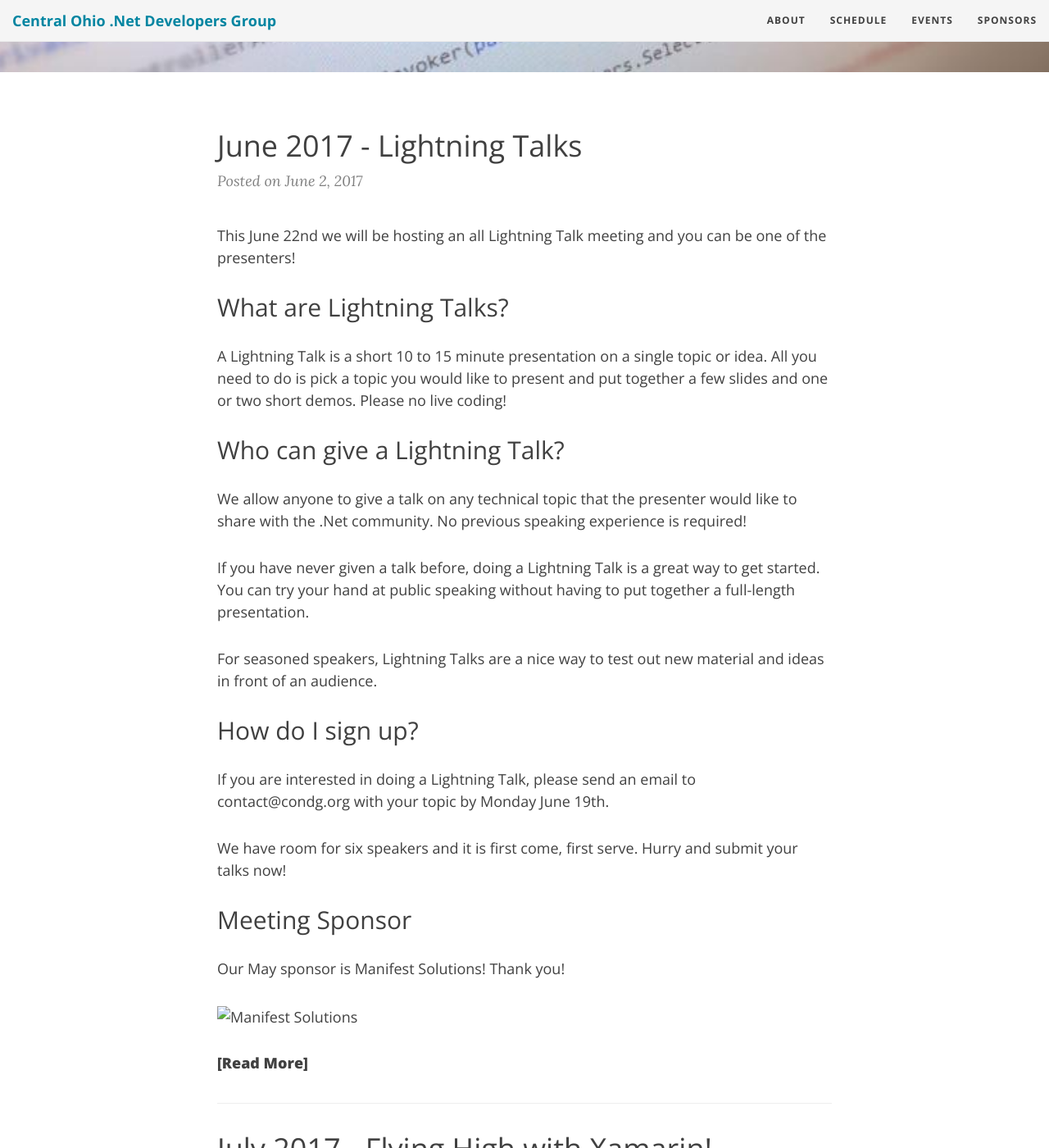
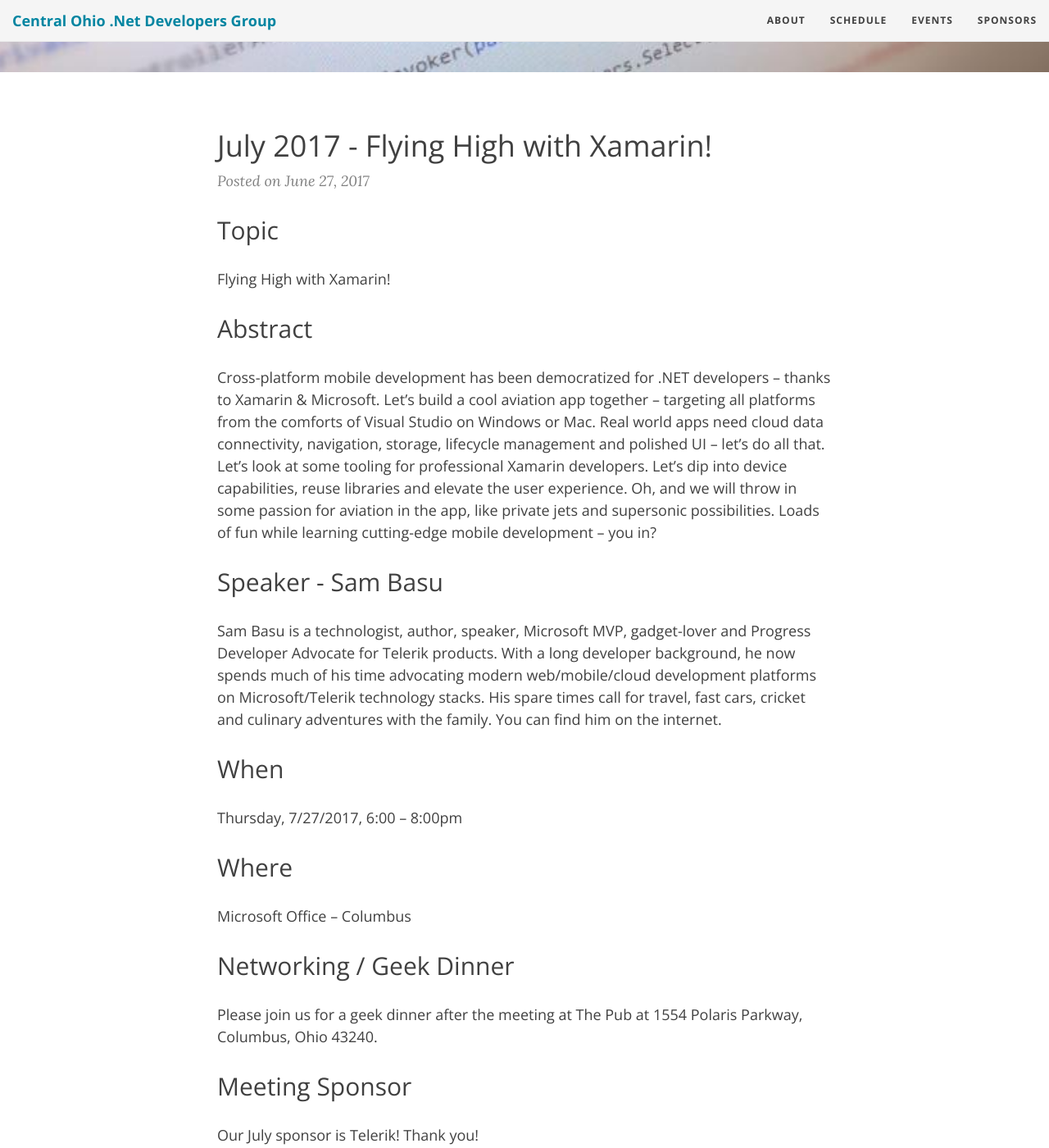
Before and after one commit to condg/condg.github.io, a Jekyll site: the page built from index.html, in a window 1280 px wide and 1400 px high, scrolled down 543 px. Shown: the whole window at 82% size. Built offline with Jekyll 4.4.1, drawn with Linux system fonts in a browser that asks for light colours; nearby versions of some CDN libraries; the list of posts is cut into pages by our own code; comment, search, counter and statistics services are not loaded; some of the changed text lies outside the part shown.

Commit message:
Update 2017-06-27-july-2017-flying-high-with-xamarin.md
fixed date

```diff
--- a/_posts/2017-06-27-july-2017-flying-high-with-xamarin.md
+++ b/_posts/2017-06-27-july-2017-flying-high-with-xamarin.md
@@ -1,6 +1,6 @@
 ---
 title: "July 2017 - Flying High with Xamarin!"
-date: 2017-05-12
+date: 2017-06-27
 layout: post
 ---
 
```
